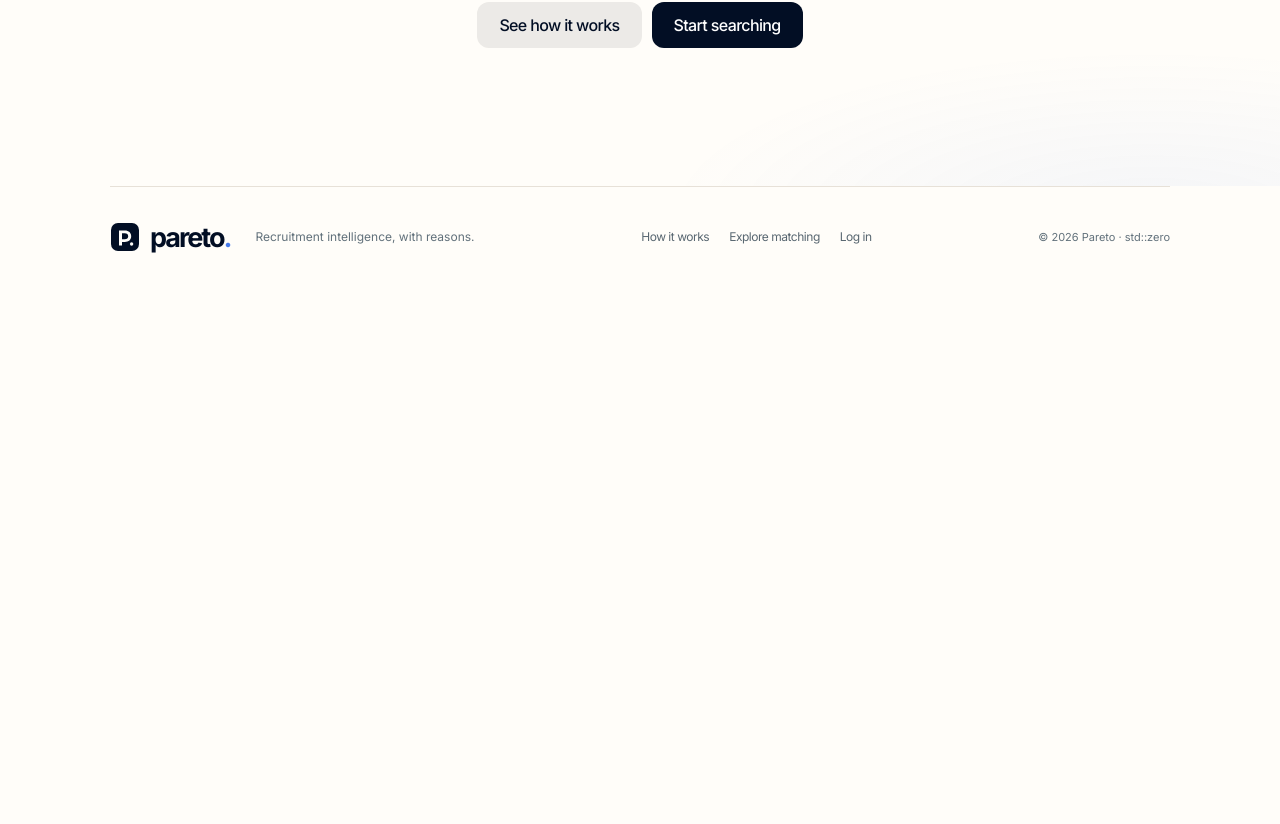
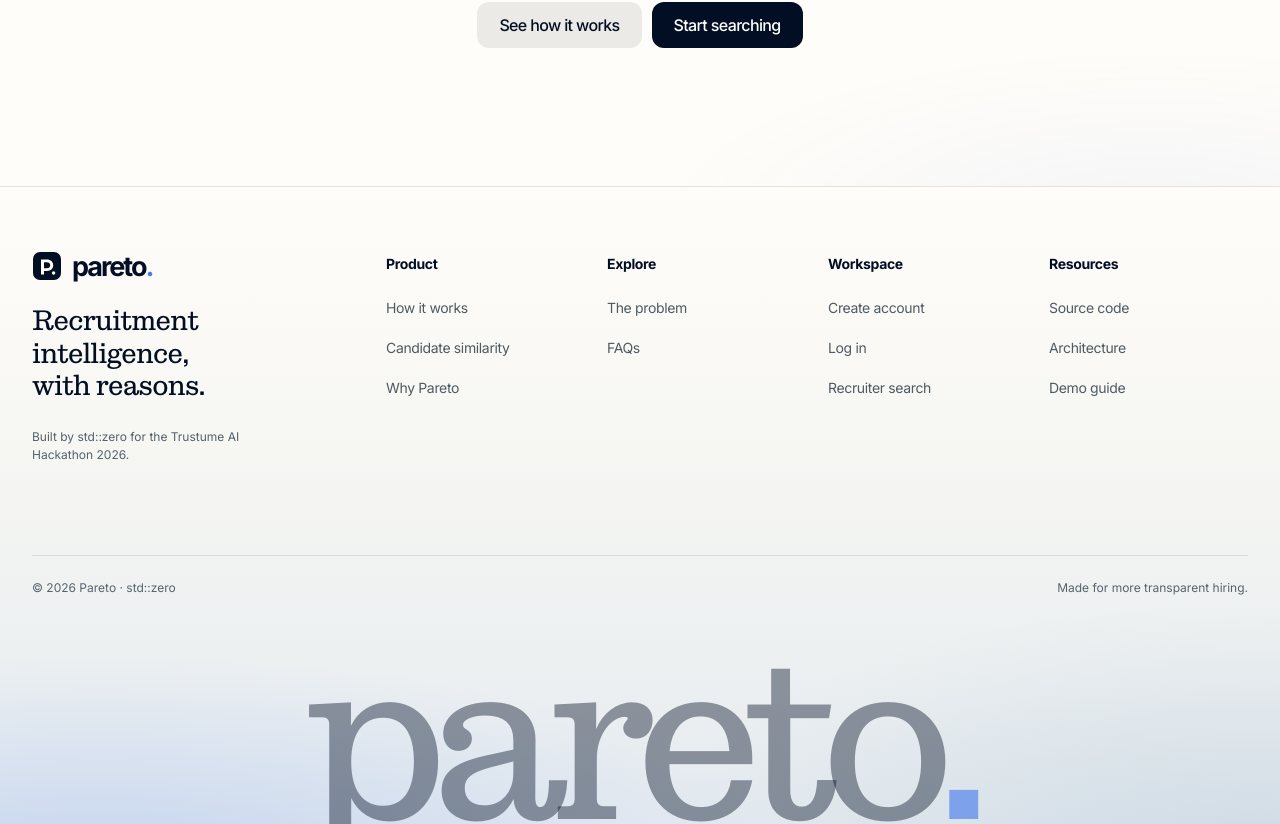
Before and after one commit to ThunderKhan/pareto, a Next.js app in the folder frontend/: page / in a window 1280 px wide. Shown: the part 8111-8935 px from the top of the page. Before the commit the page ends 8408 px from the top, so only its background shows below. Built offline with nearby package versions, Linux system fonts and the light colour scheme.

Commit message:
feat(homepage): add OpenTag-inspired multi-column Pareto footer

```diff
--- a/frontend/src/components/marketing/home-v2.css
+++ b/frontend/src/components/marketing/home-v2.css
@@ -470,12 +470,74 @@
 }
 .v2-close-actions .v2-btn--secondary { background: #10101014; }
 .v2-close-actions .v2-btn--secondary:hover { background: #10101021; }
-.v2-footer { background: var(--v2-paper); }
-.v2-footer-inner { padding-block: 35px 45px; border-top: 1px solid var(--v2-border); display: flex; align-items: center; gap: 20px; flex-wrap: wrap; }
-.v2-footer-inner > p { margin: 0 auto 0 5px; font-size: 12px; color: #62717B; }
-.v2-footer-inner nav { display: flex; align-items: center; gap: 20px; font-size: 12px; color: #596771; }
-.v2-footer-inner nav a:hover { color: var(--v2-ink); text-decoration: underline; }
-.v2-footer-inner > span { font-size: 11px; color: #62717B; margin-left: auto; }
+/*
+ * OpenTag-inspired footer structure: brand + grouped links, atmospheric ground,
+ * and a large closing wordmark. All graphics are original CSS, not OpenTag assets.
+ */
+.v2-footer {
+  position: relative;
+  isolation: isolate;
+  overflow: hidden;
+  border-top: 1px solid var(--v2-border);
+  background: #f6f7f5;
+}
+.v2-footer::before {
+  content: "";
+  position: absolute;
+  z-index: -1;
+  inset: 0;
+  pointer-events: none;
+  background:
+    radial-gradient(ellipse 72% 42% at 8% 105%, rgba(70, 123, 235, .18), transparent 75%),
+    radial-gradient(ellipse 62% 52% at 98% 105%, rgba(121, 155, 184, .2), transparent 77%),
+    linear-gradient(180deg, var(--v2-paper) 0%, #f7f7f3 38%, #e5ebf0 100%);
+}
+.v2-footer-container { width: min(calc(100% - 64px), 1224px); margin: 0 auto; padding-top: 64px; }
+.v2-footer-top { display: grid; grid-template-columns: minmax(230px, 290px) minmax(0, 1fr); align-items: start; gap: clamp(42px, 5vw, 92px); }
+.v2-footer-brand { display: flex; flex-direction: column; align-items: flex-start; gap: 0; }
+.v2-footer-brand .v2-logo { margin-bottom: 24px; }
+.v2-footer-brand > p { margin: 0; color: var(--v2-ink); font-family: var(--v2-display); font-weight: 400; font-size: clamp(1.25rem, 2.15vw, 1.7rem); line-height: 1.18; letter-spacing: -.025em; }
+.v2-footer-brand > span { margin-top: 26px; max-width: 250px; color: #54616c; font-size: 12px; line-height: 1.55; }
+.v2-footer-navigation { display: grid; grid-template-columns: repeat(4, minmax(0, 1fr)); gap: 22px; }
+.v2-footer-group { min-width: 0; }
+.v2-footer-group h3 { margin: 4px 0 21px; color: var(--v2-ink); font-family: var(--v2-ui); font-size: 14px; font-weight: 650; line-height: 1.35; letter-spacing: -.025em; }
+.v2-footer-group ul { list-style: none; display: flex; flex-direction: column; gap: 16px; margin: 0; padding: 0; }
+.v2-footer-group a { display: inline-block; color: #4e5a64; font-size: 14px; line-height: 1.4; letter-spacing: -.025em; transition: color .18s ease, text-decoration-color .18s ease; }
+.v2-footer-group a:hover { color: var(--v2-ink); text-decoration: underline; text-underline-offset: 4px; }
+.v2-footer-meta { margin-top: 90px; padding-top: 23px; border-top: 1px solid rgba(2,14,36,.11); display: flex; justify-content: space-between; align-items: center; flex-wrap: wrap; gap: 12px 24px; color: #56636f; font-size: 12px; line-height: 1.5; }
+.v2-footer-wordmark {
+  margin: 48px auto -.04em;
+  color: rgba(2, 14, 36, .42);
+  font-family: var(--v2-display);
+  font-size: clamp(3.75rem, 17.5vw, 18rem);
+  font-weight: 400;
+  line-height: .84;
+  letter-spacing: -.08em;
+  text-align: center;
+  white-space: nowrap;
+  user-select: none;
+}
+.v2-footer-wordmark span { color: rgba(70, 123, 235, .63); }
+@media (max-width: 1199px) {
+  .v2-footer-top { grid-template-columns: 1fr; gap: 50px; }
+  .v2-footer-navigation { max-width: 880px; }
+  .v2-footer-brand > span { max-width: none; }
+}
+@media (max-width: 699px) {
+  .v2-footer-container { width: calc(100% - 48px); padding-top: 52px; }
+  .v2-footer-top { gap: 46px; }
+  .v2-footer-brand .v2-logo { margin-bottom: 20px; }
+  .v2-footer-navigation { grid-template-columns: repeat(2, minmax(0, 1fr)); gap: 33px 20px; }
+  .v2-footer-group h3 { margin-bottom: 16px; }
+  .v2-footer-group ul { gap: 13px; }
+  .v2-footer-meta { align-items: flex-start; flex-direction: column; margin-top: 64px; }
+  .v2-footer-wordmark { margin-top: 42px; }
+}
+@media (max-width: 359px) {
+  .v2-footer-container { width: calc(100% - 36px); }
+  .v2-footer-navigation { column-gap: 14px; }
+  .v2-footer-group a { font-size: 13px; }
+}
 @keyframes v2-stage-arrive { from { transform: translateY(13px); opacity: .65; } to { transform: translateY(0); opacity: 1; } }
 
 /*
@@ -491,7 +553,6 @@
 @media (min-width: 1024px) {
   .v2-page { --v2-type-inset: clamp(48px, 8.6111vw, 124px); }
 }
-.v2-footer-inner nav { letter-spacing: -.04em; }
 
 /* Large-screen margin discipline: 1440 has generous gutters. */
 @media (min-width: 1280px) {
@@ -542,8 +603,6 @@
   .v2-source-person, .v2-similar-compare { padding: 27px; }
   .v2-close-inner { padding-block: 84px 116px; }
   .v2-close h2 { font-size: clamp(2.9rem, 6.2vw, 4.2rem); }
-  .v2-footer-inner { gap: 19px; }
-  .v2-footer-inner > p { margin-left: auto; }
 }
 @media (max-width: 599px) {
   .v2-container { width: calc(100% - 48px); }
@@ -584,9 +643,6 @@
   .v2-close p { font-size: 16px; line-height: 1.5; }
   .v2-close-actions { gap: 8px; margin-top: 26px; }
   .v2-close-actions .v2-btn { min-height: 44px; padding-inline: 16px; font-size: 15px; }
-  .v2-footer-inner { flex-direction: column; align-items: flex-start; }
-  .v2-footer-inner > p, .v2-footer-inner > span { margin: 0; }
-  .v2-footer-inner nav { flex-wrap: wrap; }
 }
 @media (max-width: 359px) {
   .v2-container { width: calc(100% - 36px); }
--- a/frontend/src/components/marketing/home-v2.tsx
+++ b/frontend/src/components/marketing/home-v2.tsx
@@ -508,7 +508,55 @@ function Footer() {
         </div>
       </div>
     </section>
-    <footer className="v2-footer"><div className="v2-container v2-footer-inner"><Logo/><p>Recruitment intelligence, with reasons.</p><nav aria-label="Footer navigation"><a href="#how-it-works">How it works</a><a href="#similar">Explore matching</a><Link href="/login">Log in</Link></nav><span>© 2026 Pareto · std::zero</span></div></footer>
+    <footer className="v2-footer" id="site-footer" aria-label="Site footer">
+      <div className="v2-footer-container">
+        <div className="v2-footer-top">
+          <div className="v2-footer-brand">
+            <Logo/>
+            <p>Recruitment intelligence,<br/>with reasons.</p>
+            <span>Built by std::zero for the Trustume AI Hackathon 2026.</span>
+          </div>
+          <nav className="v2-footer-navigation" aria-label="Footer navigation">
+            <div className="v2-footer-group">
+              <h3>Product</h3>
+              <ul>
+                <li><a href="#how-it-works">How it works</a></li>
+                <li><a href="#similar">Candidate similarity</a></li>
+                <li><a href="#trust">Why Pareto</a></li>
+              </ul>
+            </div>
+            <div className="v2-footer-group">
+              <h3>Explore</h3>
+              <ul>
+                <li><a href="#problem">The problem</a></li>
+                <li><a href="#faq">FAQs</a></li>
+              </ul>
+            </div>
+            <div className="v2-footer-group">
+              <h3>Workspace</h3>
+              <ul>
+                <li><Link href="/signup">Create account</Link></li>
+                <li><Link href="/login">Log in</Link></li>
+                <li><Link href="/dashboard/search">Recruiter search</Link></li>
+              </ul>
+            </div>
+            <div className="v2-footer-group">
+              <h3>Resources</h3>
+              <ul>
+                <li><a href="https://github.com/ThunderKhan/pareto" target="_blank" rel="noopener noreferrer">Source code</a></li>
+                <li><a href="https://github.com/ThunderKhan/pareto/blob/main/docs/ARCHITECTURE.md" target="_blank" rel="noopener noreferrer">Architecture</a></li>
+                <li><a href="https://github.com/ThunderKhan/pareto/blob/main/docs/DEMO-SCRIPT.md" target="_blank" rel="noopener noreferrer">Demo guide</a></li>
+              </ul>
+            </div>
+          </nav>
+        </div>
+        <div className="v2-footer-meta">
+          <span>© 2026 Pareto · std::zero</span>
+          <span>Made for more transparent hiring.</span>
+        </div>
+        <div className="v2-footer-wordmark" aria-hidden="true">pareto<span>.</span></div>
+      </div>
+    </footer>
   </>;
 }
 
```
Also changed, not shown: 1 other file (tests, documents, lock files or other folders).
